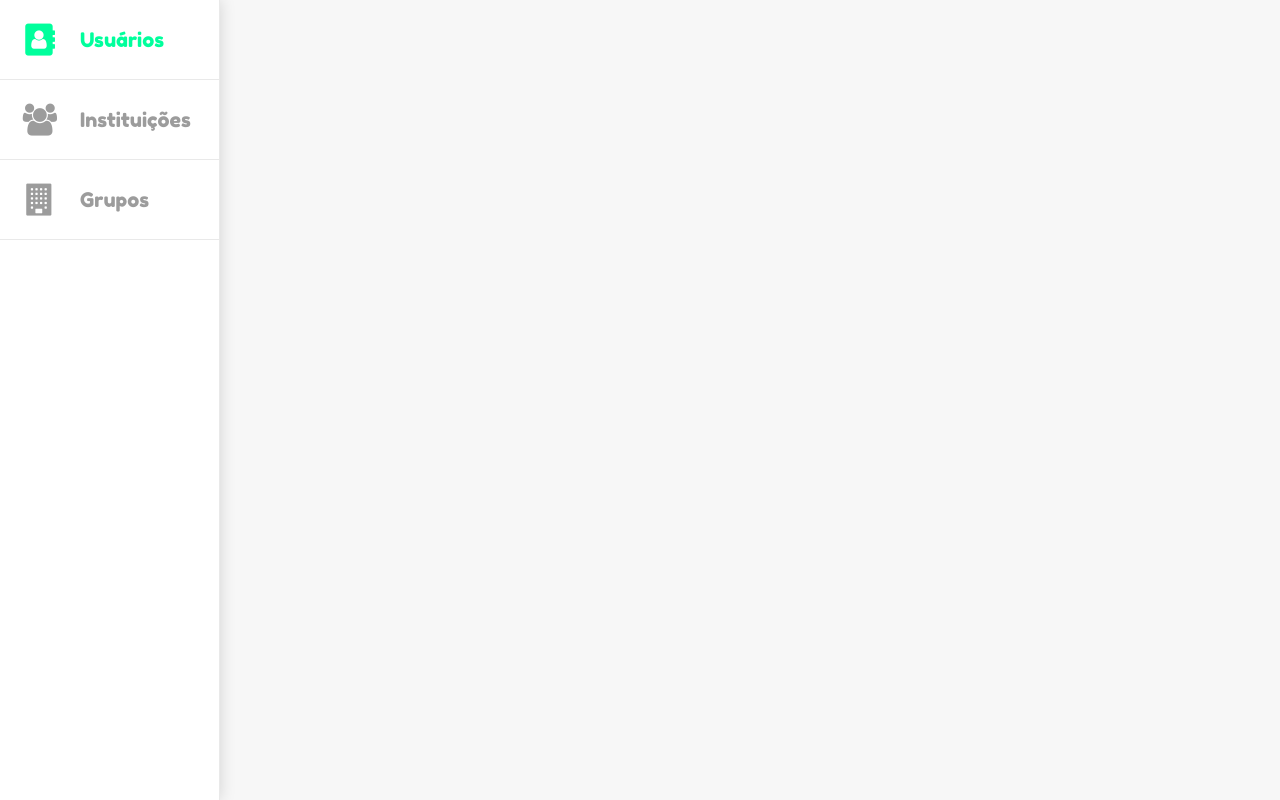
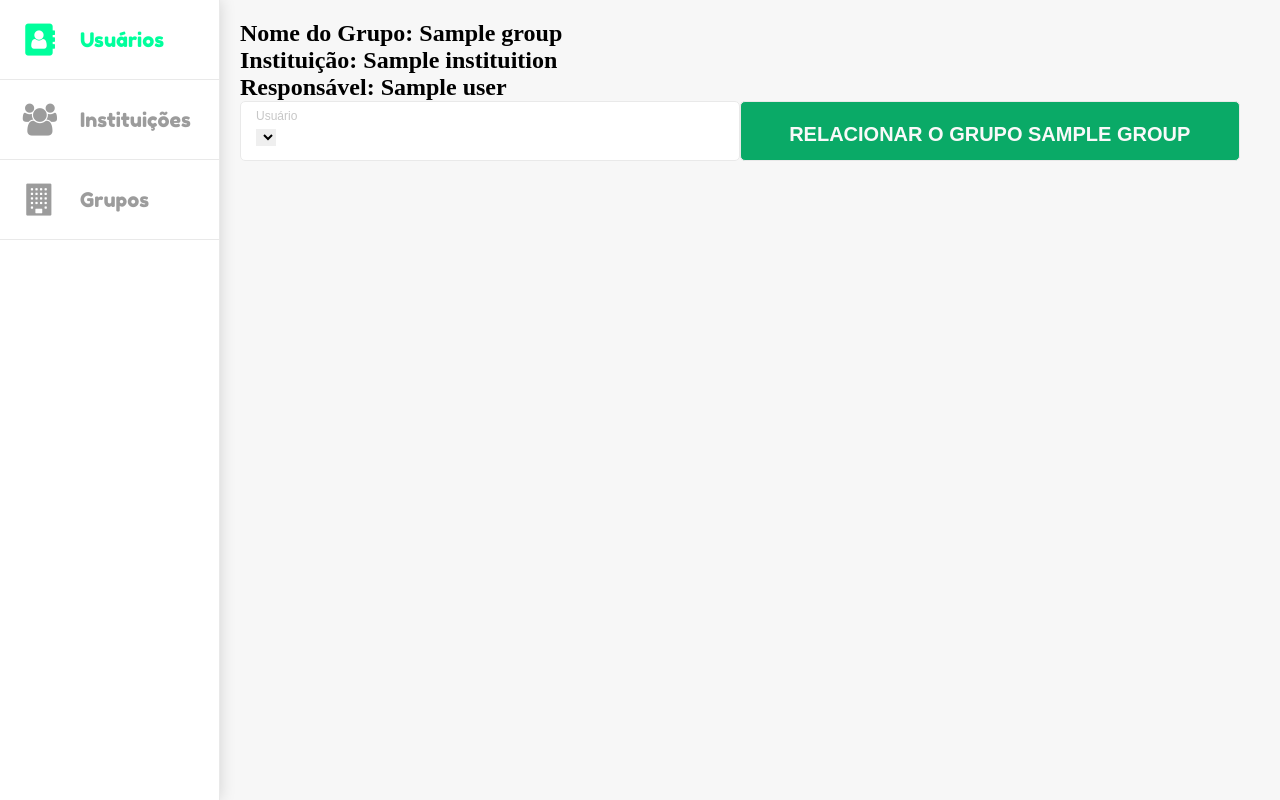
Before and after one commit to juniorsalzano/projeto-investimento, a Laravel app: template resources/views/groups/show.blade.php in a window 1280 px wide. Run offline with Laravel 8, Linux system fonts and the light colour scheme; the template is opened without the code that fills it: most values are stand-ins (such as "Sample title", 1, 10 or a date in 2020); lists and menus that the app fills with data are empty; parts of the project's set-up code (start-up, migrations or seed data) failed here and were passed over; some libraries are stand-ins or nearby versions.

Commit message:
Criaçao view de grupo para relacionar o usuario ao grupo

```diff
--- a/resources/views/groups/list.blade.php
+++ b/resources/views/groups/list.blade.php
@@ -15,6 +15,12 @@
           <td> {{ $group->name }} </td>
           <td> {{ $group->instituition->name }} </td>
           <td> {{ $group->user->name }}</td>
+          <td>
+            {{ Form::open() }}
+              {{ Form::submit('Remover') }}
+              <a href="{{ route('group.show', $group->id) }}">Detalhes</a>
+            {{ Form::close() }}
+          </td>
         </tr>
         @endforeach
     </tbody>
--- a/resources/views/groups/show.blade.php
+++ b/resources/views/groups/show.blade.php
@@ -1,5 +1,16 @@
 @extends('templates.master')
 
 @section('conteudo-view')
+  <h1>Nome do Grupo: {{ $group->name }}</h1>
+  <h2>Instituição: {{ $group->instituition->name }}</h2>
+  <h2>Responsável: {{ $group->user->name }}</h2>
 
+
+  {{ Form::open(['route' => ['group.user.store', $group->id], 'method' => 'post', 'class' => 'form-padrao']) }}
+    @include('templates.formulario.select',['label'      => 'Usuário',
+                                            'select'     => 'user_id',
+                                            'data'       => $user_list,
+                                            'attributes' => ['placeholder' => 'Usuário']])
+    @include('templates.formulario.submit',['input' => 'Relacionar o Grupo '. $group->name])
+  {{ Form::close() }}
 @endsection
--- a/resources/views/user/index.blade.php
+++ b/resources/views/user/index.blade.php
@@ -40,10 +40,10 @@
       @foreach($users as $user)
       <tr>
         <td>{{ $user->id }}</td>
-        <td>{{ $user->cpf }}</td>
+        <td>{{ $user->Formatted_cpf }}</td>
         <td>{{ $user->name }}</td>
-        <td>{{ $user->phone }}</td>
-        <td>{{ $user->birth }}</td>
+        <td>{{ $user->Formatted_phone }}</td>
+        <td>{{ $user->Formatted_birth }}</td>
         <td>{{ $user->email }}</td>
         <td>{{ $user->status }}</td>
         <td>{{ $user->permission }}</td>
--- a/routes/web.php
+++ b/routes/web.php
@@ -33,3 +33,5 @@ Route::resource('user', 'UsersController');
 Route::resource('instituition', 'InstituitionsController');
 
 Route::resource('group', 'GroupsController');
+
+Route::post('group/{group_id}/user', ['as' => 'group.user.store', 'uses' => 'GroupsController@userStore']);
```
Also changed, not shown: app/Entities/User.php (+9 -9 lines), app/Http/Controllers/GroupsController.php (+10 -1 lines).
